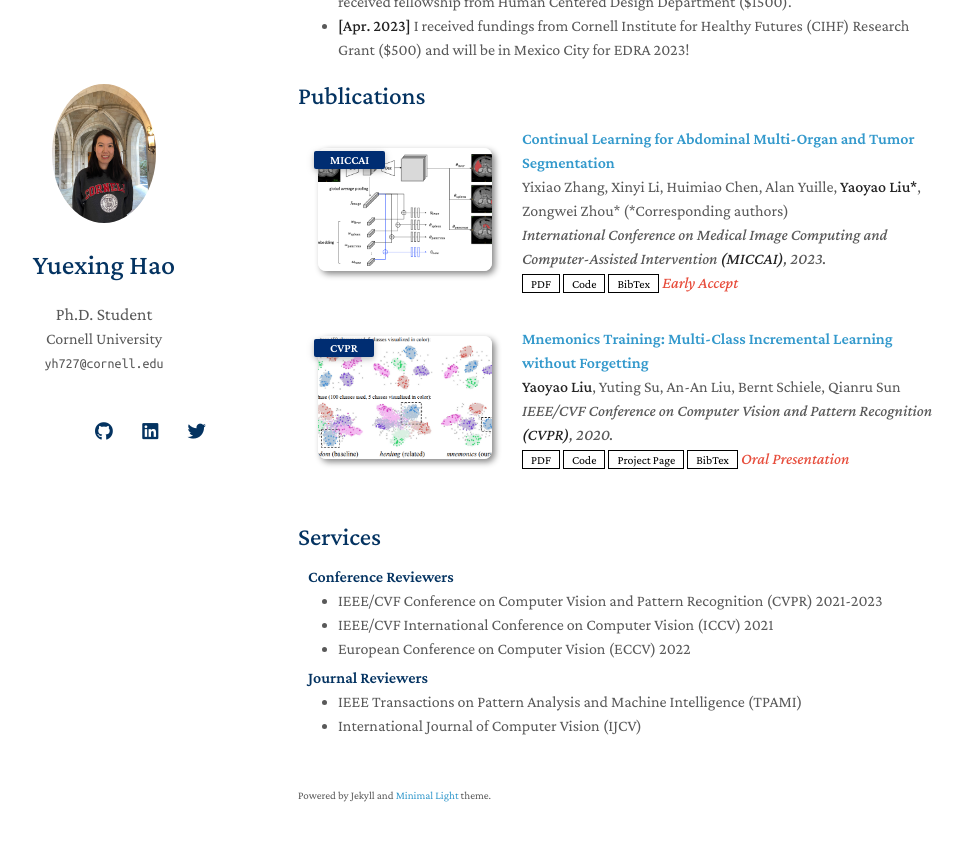
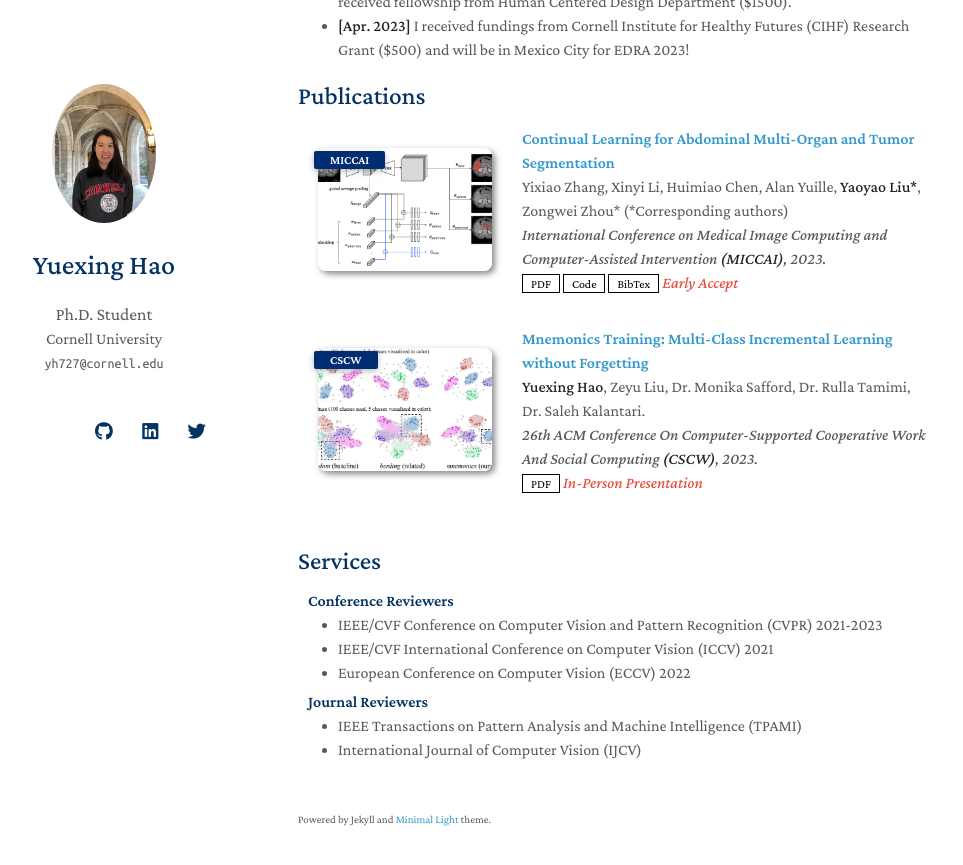
Before and after one commit to YuexingHao/Yuexing-Hao, a Jekyll site: the page built from index.md, in a window 1280 px wide and 900 px high, scrolled down 532 px. Shown: the top 865 px of the window, without its empty margins (172-1135 px from the left). Built offline with Jekyll 4.4.1, drawn with Linux system fonts in a browser that asks for light colours; nearby versions of some CDN libraries; a style sheet for code colours, icons or effects is not loaded; our own code applies the rules of GitHub Pages for plain Markdown files.

Commit message:
Update publications.yml

```diff
--- a/_data/publications.yml
+++ b/_data/publications.yml
@@ -11,12 +11,9 @@ main:
     notes: Early Accept
 
   - title: "Mnemonics Training: Multi-Class Incremental Learning without Forgetting"
-    authors: <strong>Yaoyao Liu</strong>, Yuting Su, An-An Liu, Bernt Schiele, Qianru Sun
-    conference_short: CVPR
-    conference: IEEE/CVF Conference on Computer Vision and Pattern Recognition <strong>(CVPR)</strong>, 2020.
+    authors: <strong>Yuexing Hao</strong>, Zeyu Liu, Dr. Monika Safford, Dr. Rulla Tamimi, Dr. Saleh Kalantari.
+    conference_short: CSCW
+    conference: 26th ACM Conference On Computer-Supported Cooperative Work And Social Computing <strong>(CSCW)</strong>, 2023.
     pdf: https://arxiv.org/pdf/2002.10211.pdf
-    code: https://github.com/yaoyao-liu/class-incremental-learning/tree/main/mnemonics-training
-    page: https://class-il.mpi-inf.mpg.de/mnemonics/
-    bibtex: https://class-il.mpi-inf.mpg.de/mnemonics/
-    notes: Oral Presentation
+    notes: In-Person Presentation
     image: ./assets/img/teaser_example.png
```
